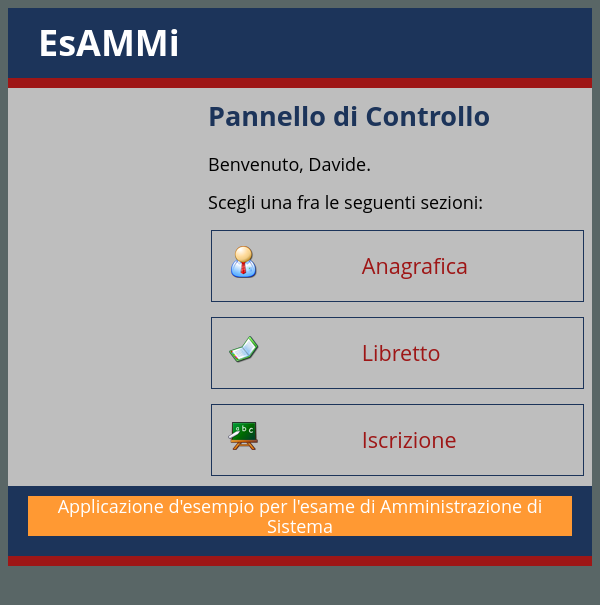
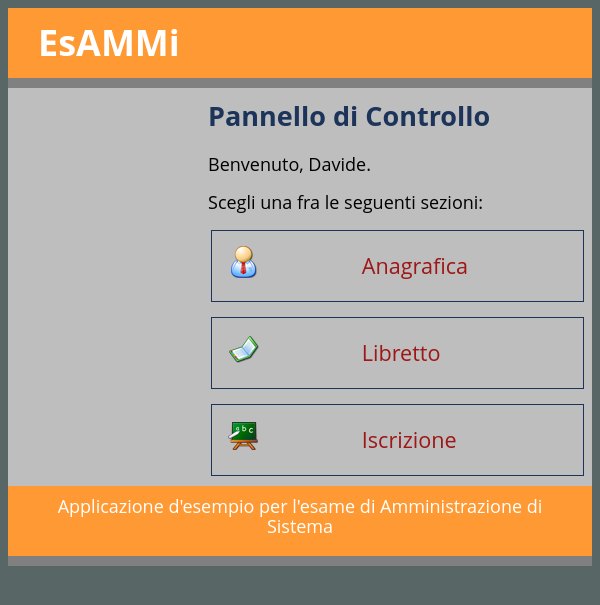
Before and after one commit to A7ocin/amm2015, a PHP site: page /html/studente.html in a window 600 px wide. Shown: the top 605 px of the page. Run offline with PHP 8.4, Linux system fonts and the light colour scheme.

Commit message:
Revisione css, miglioramento design responsive

```diff
--- a/amm2015/Progetto/css/responsive.css
+++ b/amm2015/Progetto/css/responsive.css
@@ -589,13 +589,13 @@ tr.alt-row, tr.alt-row td{
     }
     #header, footer{
         padding: 10px;
-        min-height: 50px;
+        min-height: 170px;
         position: relative;
         padding-left: 20px;
         padding-right: 20px;
-        border-bottom: 10px solid #9e1616;
-        margin: 0px;
-        background-color: #1c345a;
+        border-bottom: 10px solid gray;
+        margin: 1px;
+        background-color: #FF9933;
     }
 
     #sidebar1 {
@@ -637,7 +637,7 @@ tr.alt-row, tr.alt-row td{
         position: relative;
         float: right;
         display: inline-block;
-
+		padding-top: 100px;
     }
 
     #menu ul{
@@ -754,9 +754,9 @@ tr.alt-row, tr.alt-row td{
         position: relative;
         padding-left: 20px;
         padding-right: 20px;
-        border-bottom: 10px solid #9e1616;
+        border-bottom: 10px solid gray;
         margin: 0px;
-        background-color: #1c345a;
+        background-color: #FF9933;
     }
 
     #sidebar1 {
```
